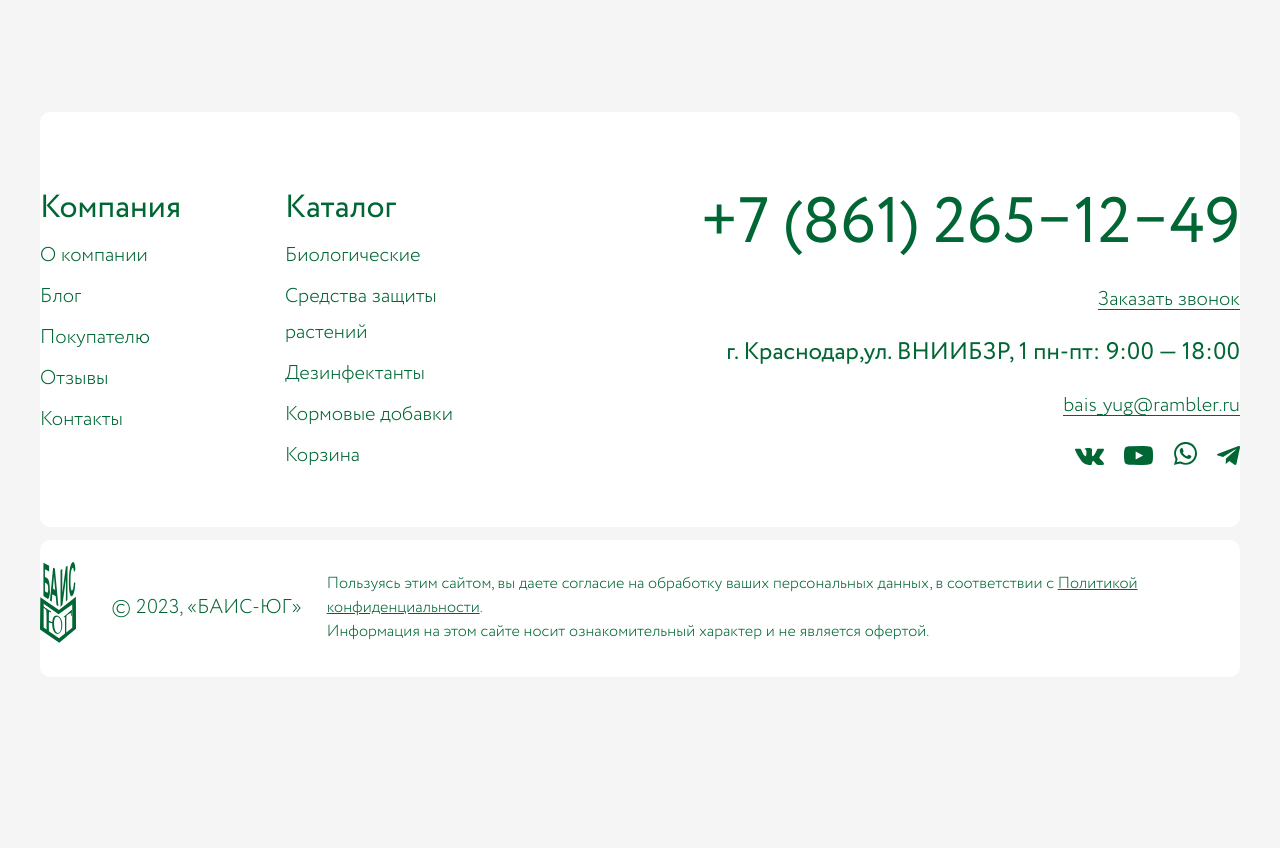
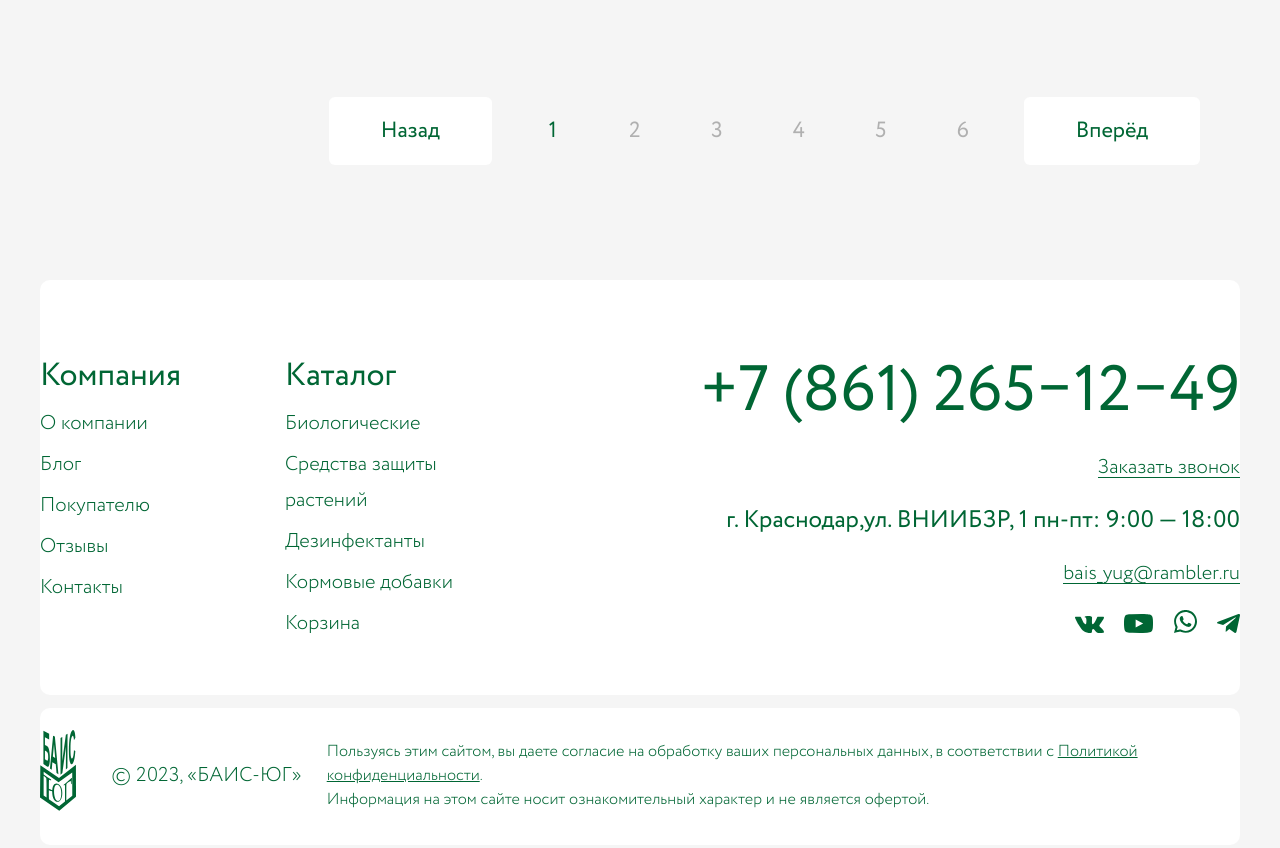
Before and after one commit to yurkaronin/Bais-yug-2023, a website: page blog.html in a window 1280 px wide. Shown: the part 3964-4812 px from the top of the page. Before the commit the page ends 4654 px from the top, so only its background shows below. Drawn offline with nearby package versions, Linux system fonts and the light colour scheme.

Commit message:
Добавил блок с пагинацией

```diff
--- a/blog.html
+++ b/blog.html
@@ -140,6 +140,7 @@
 </header>
 
   <main class="main">
+
     <div class="breadcrumbs">
       <div class="wrapper">
         <div class="container">
@@ -154,6 +155,7 @@
         </div>
       </div>
     </div>
+
     <section class="hero">
       <div class="wrapper">
         <div class="container">
@@ -391,6 +393,27 @@
       </div>
     </section>
 
+    <div class="pagination">
+      <div class="wrapper">
+        <ul class="pagination__list">
+          <li class="pagination__item">
+            <a class="pagination__link pagination__link--prev" href="#"
+              title="Предыдущая страница">Назад</a>
+          </li>
+          <li class="pagination__item"><a class="pagination__link active" href="#"><span>1</span></a></li>
+          <li class="pagination__item"><a class="pagination__link" href="#"><span>2</span></a></li>
+          <li class="pagination__item"><a class="pagination__link" href="#"><span>3</span></a></li>
+          <li class="pagination__item"><a class="pagination__link" href="#"><span>4</span></a></li>
+          <li class="pagination__item"><a class="pagination__link" href="#"><span>5</span></a></li>
+          <li class="pagination__item"><a class="pagination__link" href="#"><span>6</span></a></li>
+          <li class="pagination__item"><a
+              class="pagination__link pagination__link--next" href="#"
+              title="Следующая страница">Вперёд</a></li>
+        </ul>
+      </div>
+
+    </div>
+
   </main>
 </body>
 <footer class="footer">
--- /dev/null
+++ b/css/blocks/_pagination.scss
@@ -0,0 +1,60 @@
+.pagination {
+  &__list {
+    margin: 0;
+    padding: 0;
+    list-style: none;
+    display: flex;
+    align-items: center;
+    flex-wrap: wrap;
+    margin-left: auto;
+    max-width: max-content;
+  }
+  &__item {
+    margin-right: 40px;
+  }
+  &__link {
+    padding: 15px;
+    text-align: center;
+    line-height: 1;
+    display: flex;
+    align-items: center;
+    justify-content: center;
+    font-size: 22px;
+    width: 42px;
+    height: 42px;
+    border-radius: 6px;
+    transition: all 0.3s;
+    color: #b0b0b0;
+  }
+
+  &__link:hover {
+    // background-color: #EFF3F0;
+    color: var(--DarkGreen);
+  }
+  &__link.active {
+    color: var(--DarkGreen);
+  }
+
+  &__link--prev {
+    padding: 23px 52px;
+    background-color: var(--White);
+    height: initial;
+    width: initial;
+    color: var(--DarkGreen);
+    &__link:hover {
+      background-color: #eff3f0;
+    }
+  }
+
+  &__link--next {
+    padding: 23px 52px;
+    margin-right: 0;
+    background-color: var(--White);
+    height: initial;
+    width: initial;
+    color: var(--DarkGreen);
+    &__link:hover {
+      background-color: #eff3f0;
+    }
+  }
+}
--- a/css/style.scss
+++ b/css/style.scss
@@ -29,6 +29,7 @@
 @import "blocks/breadcrumbs";
 @import "blocks/decorative-list";
 @import "blocks/tag-list";
+@import "blocks/pagination";
 
 @import "sections/header";
 @import "sections/home-screen";
@@ -85,6 +86,7 @@
   display: grid;
   gap: 140px 30px;
   grid-template-columns: repeat(2, 1fr);
+  margin-bottom: 100px;
 }
 
 // @import "pages/search-page";
```
Also changed, not shown: index.html (+2 -2 lines), src/pages/blog.html (+23 -0 lines), css/style.css, css/style.min.css.
